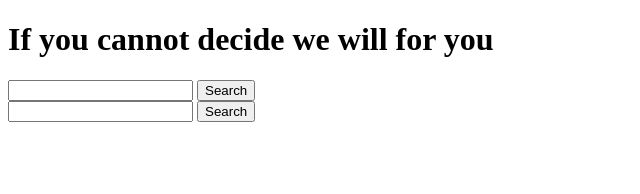
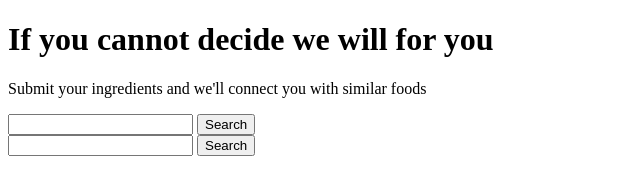
Before and after one commit to Gatewayss/recipes-for-disaster, a plain HTML site: page index.html in a window 1280 px wide. Shown: the whole page, without its empty margins (0-640 px from the left). Drawn offline with Linux system fonts and the light colour scheme.

Commit message:
adddescription

```diff
--- a/index.html
+++ b/index.html
@@ -13,6 +13,7 @@
         <h1>
             If you cannot decide we will for you
         </h1>
+        <p>Submit your ingredients and we'll connect you with similar foods</p>
     </header>
 
     <div id="food">
```
